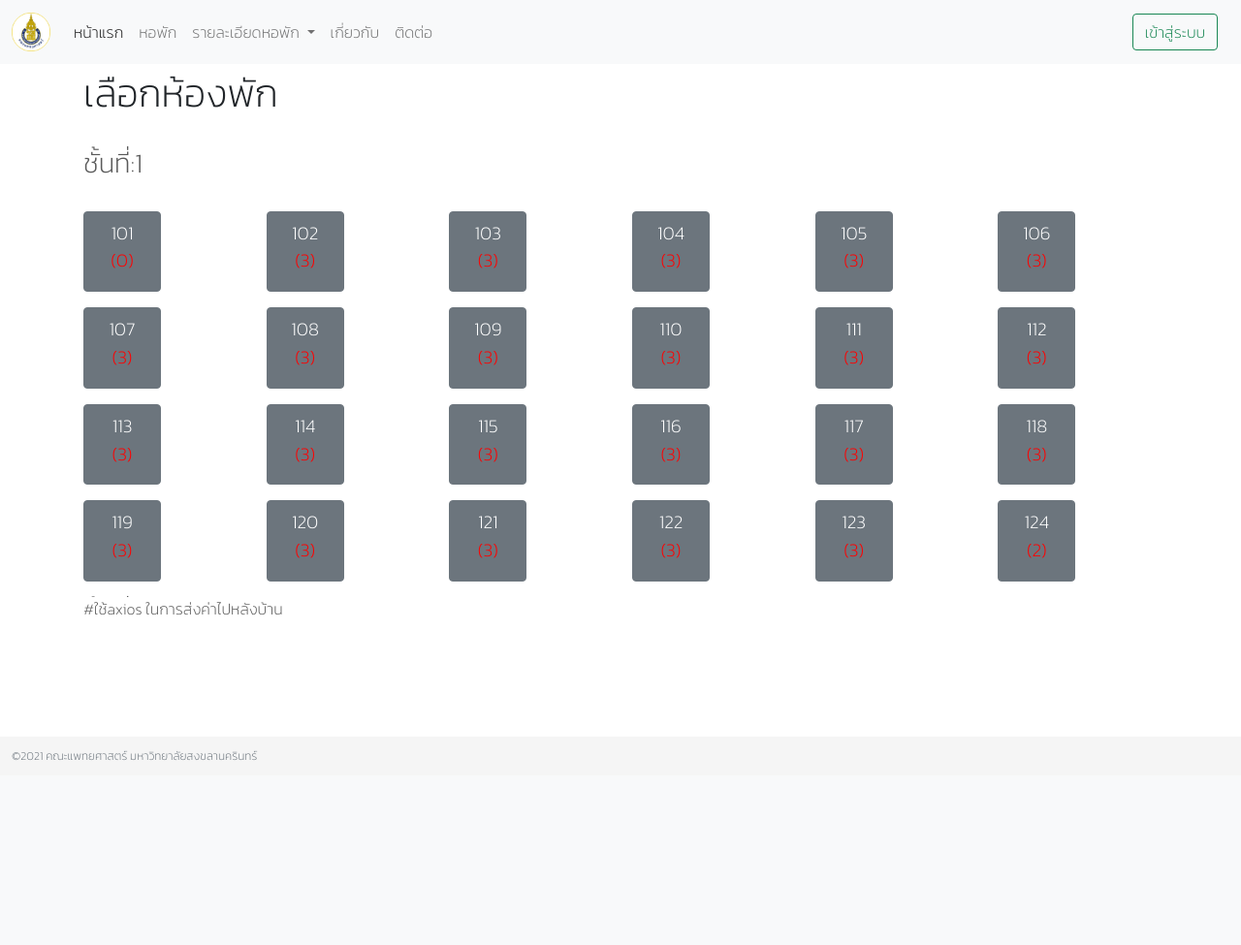
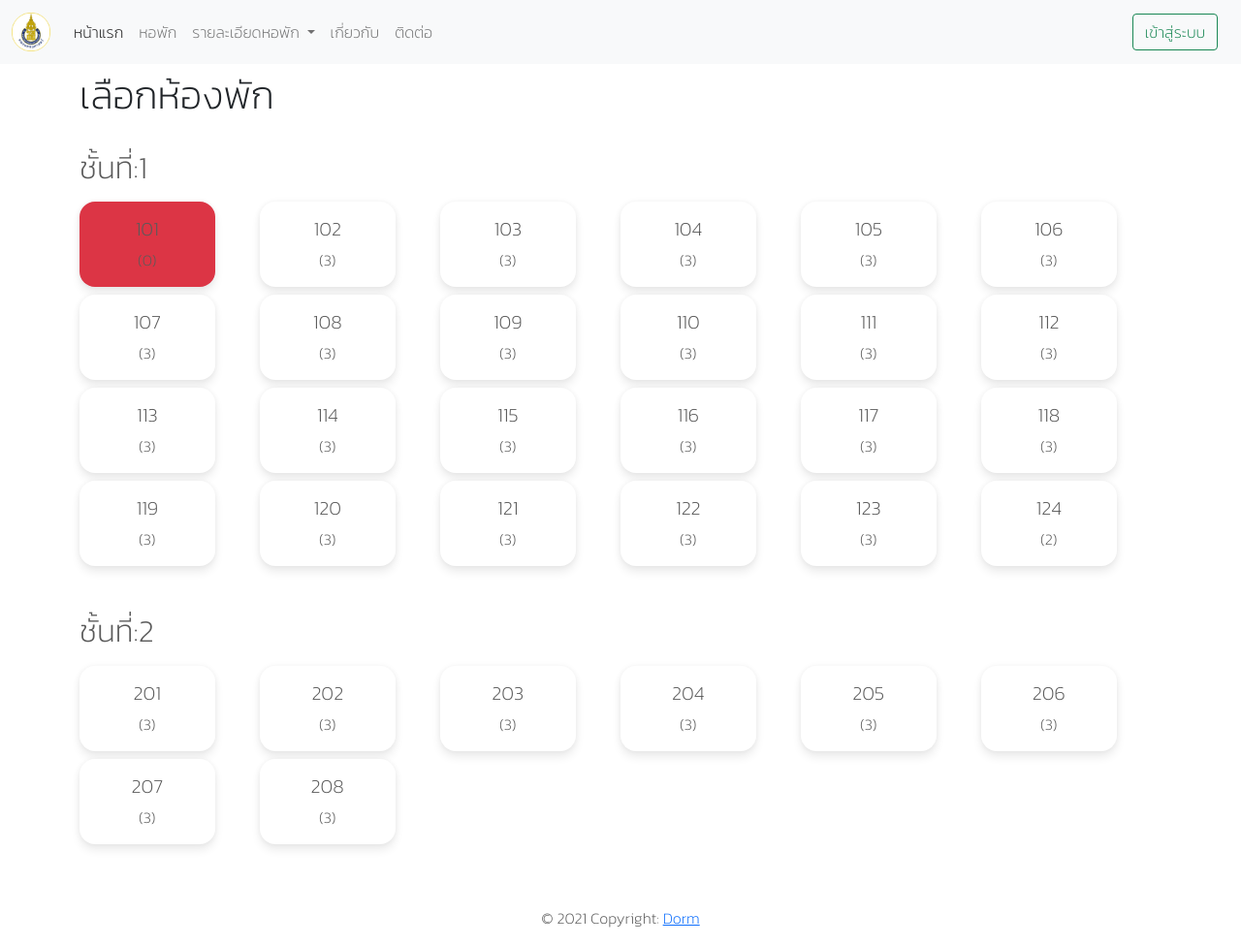
Before and after one commit to Krittin-Khanueng/DormitoryReservationSystem, a Django app: page /dorm/room/2/ in a window 1280 px wide. Shown: the whole page at 97% size. Before the commit the page ends 785 px from the top, so only its background shows below. Run offline with Django 3.2, Linux system fonts and the light colour scheme; data comes from the database, SQL or seed files in the repository; some libraries are stand-ins or nearby versions.

Commit message:
update rooms is submit

```diff
--- a/booking/urls.py
+++ b/booking/urls.py
@@ -3,4 +3,5 @@ from . import views
 
 urlpatterns = [
 	path("", views.BookingRoomView.as_view(), name="booking"),
+	path("confirm/", views.ConfirmRoomView.as_view(), name="confirm")
 ]
--- a/dorm/templates/dorm/all-room.html
+++ /dev/null
@@ -1,53 +0,0 @@
-{% extends "base.html" %}
-
-{% block title %}ห้องพักทั้งหมด{% endblock %}
-{% block css_file %}
-    <style>
-        .btn-room {
-            width: 80px;
-            margin-right: 20px;
-            font-size: larger;
-            padding-top: 8px;
-            padding-bottom: 0px;
-            padding-left: 8px;
-            padding-right: 8px;
-        }
-
-        #text-amount {
-            color: red;
-        }
-    </style>
-{% endblock %}
-{% block content %}
-
-    <p class="text-dark  h1 py-2"> เลือกห้องพัก</p>
-
-    <div class="row " style="overflow-y: scroll; height: 60vh;">
-        <form method="post" action="{% url 'booking' %}">
-            {% for floor in floors %}
-                <h3 class="font-weight-bold my-3"> ชั้นที่:{{ floor.number }} </h3>
-
-                <div class="row row-cols-3 row-cols-sm-3 row-cols-md-6 ">
-                    {% for room in floor.floor.all %}
-                        <div class="col">
-
-
-                            {% csrf_token %}
-                            <input type="hidden" value="{{ room.room_id }}" name="room_id">
-                            <button type="submit" class="btn btn-secondary text-wrap btn-room mt-3"
-                                    role="button">{{ room.room_id }}<p id="text-amount">({{ room.amount }})</p>
-                            </button>
-
-                        </div>
-                    {% endfor %}
-                </div>
-                </form>
-            {% endfor %}
-    </div>
-
-
-    #ใช้axios ในการส่งค่าไปหลังบ้าน
-
-
-
-{% endblock %}
--- /dev/null
+++ b/dorm/templates/dorm/room.html
@@ -0,0 +1,60 @@
+{% extends "base.html" %}
+
+{% block title %}ห้องพักทั้งหมด{% endblock %}
+{% block css_style %}
+    <style>
+        .card {
+            background: #fff;
+            box-shadow: 0 6px 10px rgba(0, 0, 0, .08), 0 0 6px rgba(0, 0, 0, .05);
+            transition: .3s transform cubic-bezier(.155, 1.105, .295, 1.12), .3s box-shadow, .3s -webkit-transform cubic-bezier(.155, 1.105, .295, 1.12);
+            border: 0;
+            border-radius: 1rem
+        }
+
+        .card:hover {
+            transform: scale(1.05);
+            box-shadow: 0 10px 20px rgba(0, 0, 0, .12), 0 4px 8px rgba(0, 0, 0, .06)
+        }
+
+
+    </style>
+{% endblock %}
+{% block content %}
+
+    <div class="container ">
+
+        <p class="text-dark  h1 py-2"> เลือกห้องพัก</p>
+        {% for floor in floors %}
+            <h2 class="mb-2 mt-4 ">ชั้นที่:{{ floor.number }}</h2>
+            <div class="d-flex flex-row flex-wrap mb-5 ">
+                {% for room in floor.floor.all %}
+                    <div class="col-lg-2 col-md-3 col-4  mt-2">
+                        <div class="card w-75 sm-w-100 text-center {% if room.amount == 0 %}bg-danger disabled{% endif %}">
+                            <form method="POST" action="{% url 'confirm' %}" id="{{ room.id }}">
+                                {% csrf_token %}
+                                <input type="hidden" name="room_id" value="{{ room.id }}">
+
+                                <div class="card-body" onclick="submitform({{ room.id }})">
+                                    <h5 class="card-title">{{ room.room_id }}</h5>
+                                    <p class="card-text">({{ room.amount }})</p>
+                                </div>
+
+                            </form>
+                        </div>
+                    </div>
+
+                {% endfor %}
+            </div>
+        {% endfor %}
+
+    </div>
+
+    {#    #ใช้axios ในการส่งค่าไปหลังบ้าน#}
+    <script>
+        function submitform(form_id) {
+            document.getElementById(form_id).submit();
+        }
+    </script>
+
+
+{% endblock %}
--- /dev/null
+++ b/dorm/templates/dorm/room_detail.html
@@ -0,0 +1 @@
+{#เอาไว้บอกรายละเอียดของห้องว่าตอนนี้มีใครจองมาแล้วกี่คน !!!#}
--- a/dorm/views.py
+++ b/dorm/views.py
@@ -24,4 +24,4 @@ class RoomView(View):
 		context = {}
 		dorm = Dormitory.objects.get(pk=pk)
 		context["floors"] = dorm.dormitory.all()
-		return render(request, "dorm/all-room.html", context)
+		return render(request, "dorm/room.html", context)
--- a/templates/base.html
+++ b/templates/base.html
@@ -21,46 +21,26 @@
     <!-- icon -->
     <link href="{% static  'css/carousel.css' %}" rel="stylesheet">
 
+    <!-- sweetalert -->
+    <script src="//cdn.jsdelivr.net/npm/sweetalert2@11"></script>
     <!-- css -->
-    {% block css_file %} {% endblock %}
-
+    {% block css_style %} {% endblock %}
     <style>
-        html {
-            position: relative;
-            min-height: 100%;
-        }
-
         body {
             font-family: 'Kanit', sans-serif;
             /* Margin bottom by footer height */
-            margin-bottom: 40px;
         }
-         .footer {
-            position: absolute;
-            font-size: 12px;
-            bottom: 0;
-            width: 100%;
-            /* Set the fixed height of the footer here */
-            height: 40px;
-            line-height: 40px; /* Vertically center the text there */
-            background-color: #f5f5f5;
-        }
-
-
     </style>
-
 </head>
-<body>
+<body class="p-0">
 <!-- navbar -->
 {% include "include/navbar.html" %}
 
 <!-- Begin page content -->
+    {% block content %}
 
-<main role="main" class="container p-3" style="z-index: 1;">
+    {% endblock %}
 
-    {% block content %}
-    {% endblock %}
-</main>
 
 
 <!-- Footer -->
--- a/templates/include/footer.html
+++ b/templates/include/footer.html
@@ -1,5 +1,11 @@
-<footer class="footer" style="z-index: 2;">
-    <div class="container-fluid">
-        <span class="text-muted">&copy;2021 คณะแพทยศาสตร์ มหาวิทยาลัยสงขลานครินทร์</span>
+<!-- Footer -->
+<footer class="page-footer font-small blue ">
+
+    <!-- Copyright -->
+    <div class="footer-copyright text-center py-3 ">© 2021 Copyright:
+        <a href="#"> Dorm</a>
     </div>
+    <!-- Copyright -->
+
 </footer>
+<!-- Footer -->
--- a/templates/include/navbar.html
+++ b/templates/include/navbar.html
@@ -1,7 +1,7 @@
 {% load static %}
-    <nav class="navbar navbar-expand-lg navbar-light bg-light fixed-top">
-        <div class="container-fluid">
-            <a class="navbar-brand" href="{% url 'index' %}">
+<nav class="navbar navbar-expand-lg navbar-light bg-light ">
+    <div class="container-fluid">
+        <a class="navbar-brand" href="{% url 'index' %}">
                 <img src="{% static 'images/pic/medpsu.png' %}" alt=""  height="40">
             </a>
             <button class="navbar-toggler" type="button" data-bs-toggle="collapse" data-bs-target="#navbarSupportedContent" aria-controls="navbarSupportedContent" aria-expanded="false" aria-label="Toggle navigation">
```
Also changed, not shown: booking/templates/booking/booking_confirm.html (added, +17 -0 lines), booking/views.py (+7 -0 lines), dorm/templates/dorm/dorm.html (+5 -3 lines).
